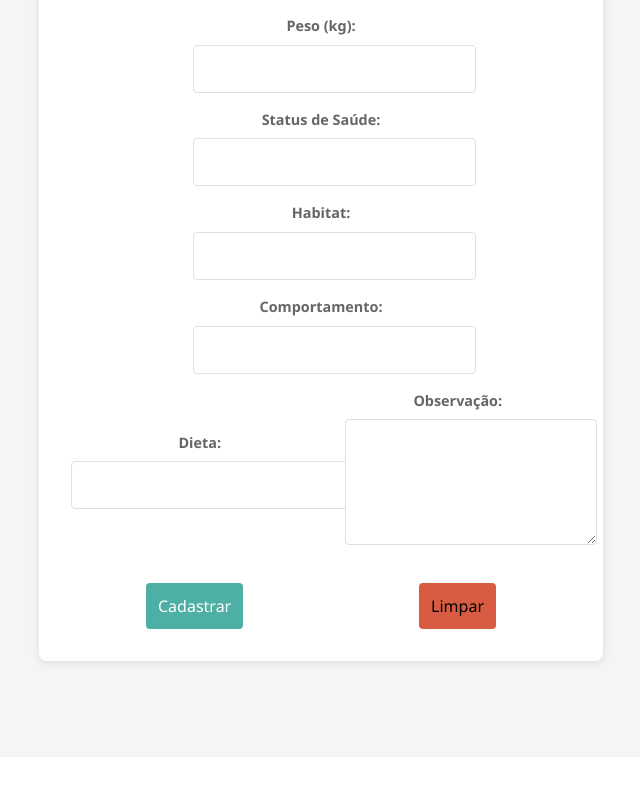
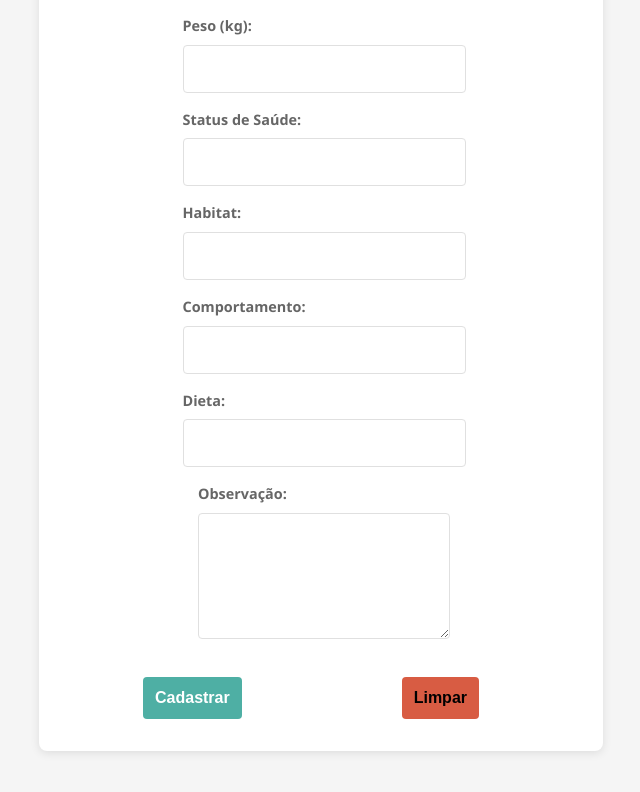
Before and after one commit to gustavodetoni/SistemaCatalogacao, a Vue app in the folder frontend/: page /adicionar-animal in a window 1280 px wide. Shown: the part 380-1172 px from the top of the page, without its empty margins (319-959 px from the left). Before the commit the page ends 1137 px from the top, so only its background shows below. Built offline with nearby package versions, Linux system fonts and the light colour scheme.

Commit message:
fix: arrumando o create animal sem nada

```diff
--- a/frontend/src/components/animalForm.vue
+++ b/frontend/src/components/animalForm.vue
@@ -69,6 +69,18 @@ export default {
   },
   methods: {
     async enviarFormulario() {
+      if (
+      !this.animal.nome ||
+      !this.animal.idade ||
+      !this.animal.peso ||
+      !this.animal.status_de_saude ||
+      !this.animal.habitat ||
+      !this.animal.comportamento ||
+      !this.animal.dieta
+    ) {
+      alert('Por favor, preencha todos os campos obrigatórios.');
+      return;
+    }
       try {
         await axios.post('http://localhost:3000/animais', this.animal);
         this.popupVisivel = true;
--- a/frontend/src/style.css
+++ b/frontend/src/style.css
@@ -4,9 +4,7 @@
   font-family: url;
   line-height: 1.5;
   font-weight: 400;
-
   background-color: #e2e1e1;
-
   font-synthesis: none;
   text-rendering: optimizeLegibility;
   -webkit-font-smoothing: antialiased;
@@ -18,30 +16,10 @@ a {
   text-decoration: inherit;
 }
 
-button {
-  border-radius: 8px;
-  border: 1px solid transparent;
-  padding: 0.6em 1.2em;
-  font-size: 1em;
-  font-weight: 500;
-  font-family: inherit;
-  background-color: #1a1a1a;
-  cursor: pointer;
-  transition: border-color 0.25s;
-}
-button:hover {
-  border-color: #646cff;
-}
-button:focus,
-button:focus-visible {
-  outline: 4px auto -webkit-focus-ring-color;
-}
-
 #app {
   max-width: 1280px;
   margin: 0 auto;
   padding: 2rem;
-  text-align: center;
 }
 
 @media (prefers-color-scheme: light) {
--- a/frontend/src/styles/animalForm.css
+++ b/frontend/src/styles/animalForm.css
@@ -27,6 +27,7 @@ body {
 }
 
 .formulario {
+  margin-right: 20px;
   display: flex;
   flex-wrap: wrap;
 }
@@ -72,6 +73,7 @@ textarea {
 }
 
 .botao-enviar {
+  font-weight: bold;
   background-color: #4eafa4;
   color: white;
   border: none;
@@ -88,6 +90,7 @@ textarea {
 }
 
 .botao-limpar {
+  font-weight: bold;
   background-color: #d85c43;
   color: black;
   border: none;
--- a/frontend/src/styles/animalList.css
+++ b/frontend/src/styles/animalList.css
@@ -6,7 +6,7 @@ body, .card-animal, .botao {
 
 container-lista {
   max-width: 1200px;
-  margin: 10 auto;
+  margin-top: 10 auto;
   padding: 20px;
   min-height: 100vh;
 }
@@ -45,6 +45,8 @@ container-lista {
   color: #4eafa4;
   font-size: 22px;
   margin-bottom: 15px;
+  display: flex;
+  justify-content: center;
 }
 
 .info-animal {
@@ -103,7 +105,7 @@ container-lista {
   .filtros {
     display: flex;
     justify-content: space-between;
-    margin-top: 40px;
+    margin: 40px;
     gap: 10px;
   }
 
```
